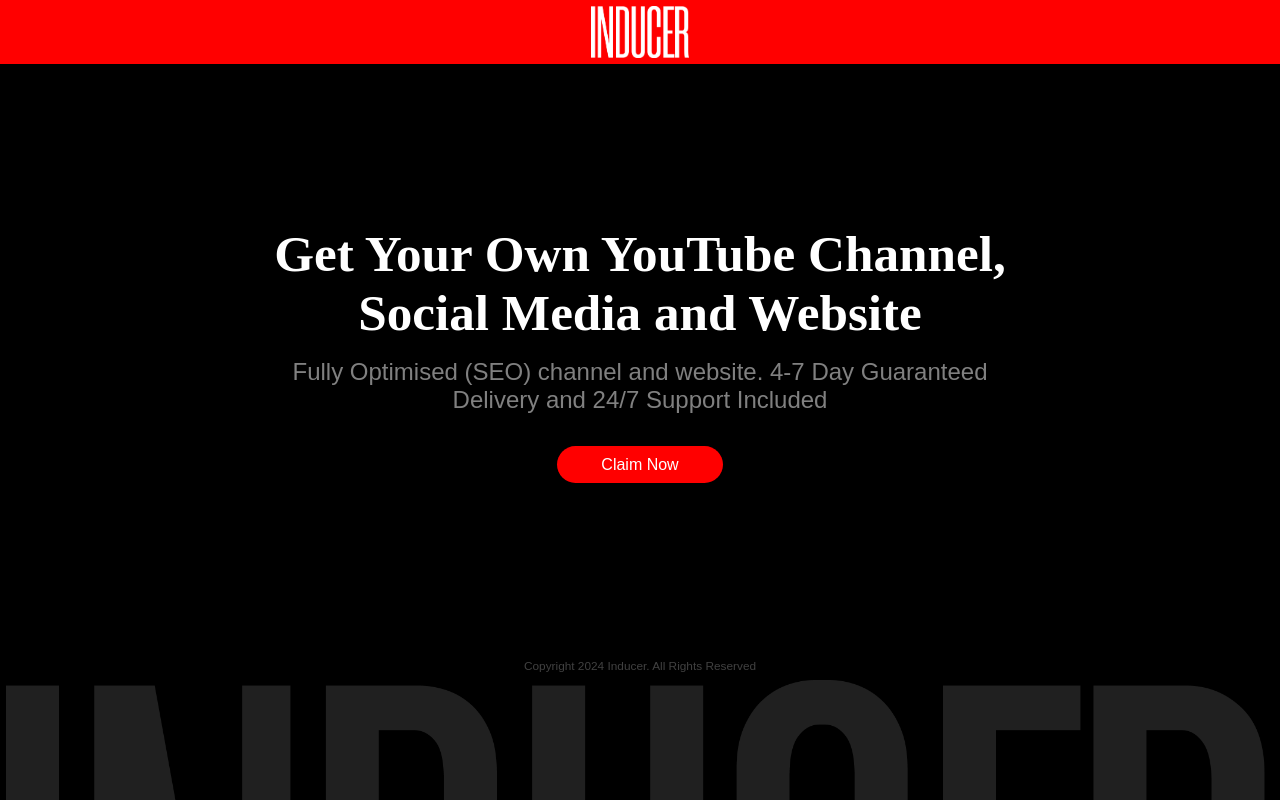
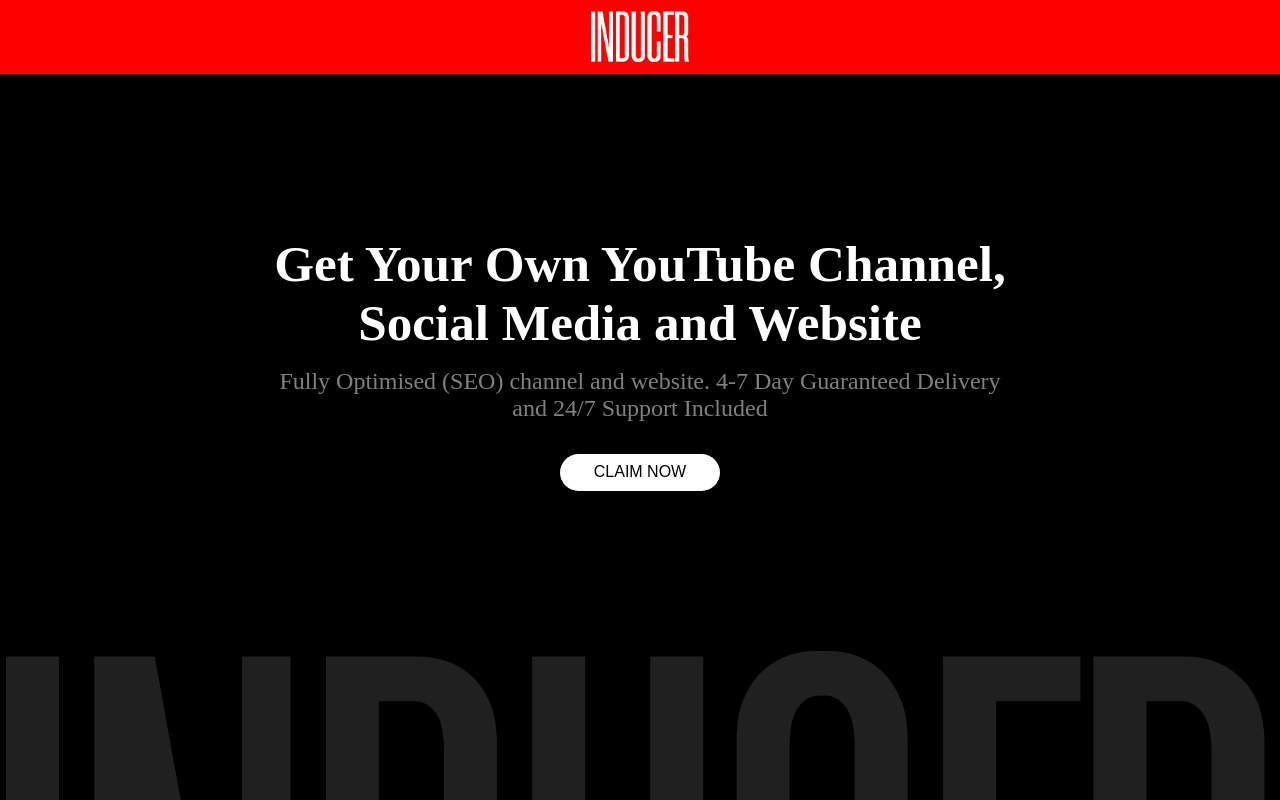
Before and after one commit to induce-r/induce-r.github.io, a plain HTML site: page index.html in a window 1280 px wide. Shown: the top 800 px of the page. Drawn offline with Linux system fonts and the light colour scheme.

Commit message:
Add files via upload

```diff
--- a/index.html
+++ b/index.html
@@ -8,21 +8,20 @@
             body {
                 background-color: #000000;
                 margin: 0;
-                font-family: sans-serif;
+                font-family: 'Times New Roman', Times, serif;
                 text-align: center;
             }
             .content {
                 display: block;
                 margin: 0;
-                padding-right: 1.2rem;
-                padding-left: 1.2rem;
+                padding-right: 1rem;
+                padding-left: 1rem;
                 margin-left: auto;
                 margin-right: auto;
                 max-width: 46rem;
             }
             h1 {
                 color: white;
-                font-family: 'Times New Roman', Times, serif;
             }
             h2 {
                 color: white;
@@ -48,19 +47,17 @@
         </style>
     </head>
     <body>
-        <nav id="navigation-bar" style="display: flex; align-items: center; background-color: transparent; width: 100%; position: relative; top: 0; left: 0; z-index: 3; height: auto; max-height: 100%; flex-grow: 1; flex-shrink: 0; flex-direction: column;">
-            <div style="margin-left: auto; margin-right: auto; height: 4rem; max-height: 4rem; background-color: red; display: flex; align-items: center; justify-content: center; width: 100%; box-sizing: border-box; user-select: none; -webkit-user-select: none;">
+        <nav id="navigation-bar" style="display: flex; align-items: center; background-color: transparent; width: 100%; position: relative; top: 0; left: 0; height: auto; max-height: 100%; flex-grow: 1; flex-shrink: 0; flex-direction: column;">
+            <div style="margin-left: auto; margin-right: auto; height: 4.6rem; max-height: 4.6rem; background-color: red; display: flex; align-items: center; justify-content: center; width: 100%; box-sizing: border-box; user-select: none; -webkit-user-select: none;">
                 <img src="inducer_path.png" style="display: block; height: 4rem; box-sizing: border-box; padding: 0.4rem; margin-left: auto; margin-right: auto;">
             </div>
         </nav>
-        <div style="display: block; padding-top: 10rem; padding-bottom: 10rem;">
+        <div style="display: block; margin-top: 10rem; margin-bottom: 9.6rem;">
             <h1 class="content">Get Your Own YouTube Channel, Social Media and Website</h1>
             <h2 class="content" style="opacity: 0.5; margin-top: 1rem;">Fully Optimised (SEO) channel and website. 4-7 Day Guaranteed Delivery and 24/7 Support Included</h2>
-            <a class="content" style="display: block; border: none; text-decoration: none; background-color: #ff0000; border-radius: 40rem; cursor: pointer; position: relative; width: 8rem; margin-top: 2rem;" href="https://forms.gle/AXdbB5g8n6sud4qU7"><p style="text-align: center; color: rgb(255, 255, 255); padding-bottom: 0.6rem; padding-top: 0.6rem; font-size: 1rem; font-weight: 500; font-family: sans-serif;">Claim Now</p></a>
+            <a class="content" style="display: block; border: none; text-decoration: none; background-color: #ffffff; border-radius: 40rem; cursor: pointer; position: relative; width: 8rem; margin-bottom: 0; margin-top: 2rem;" href="https://forms.gle/AXdbB5g8n6sud4qU7"><p style="text-align: center; color: rgb(0, 0, 0); padding-bottom: 0.6rem; padding-top: 0.6rem; font-size: 1rem; font-weight: 500; font-family: sans-serif;">CLAIM NOW</p></a>
         </div>
         <footer style="display: block; font-size: 0.74rem; width: 100%; color: white; opacity: 0.25;">
-            <caption>Copyright 2024 Inducer. All Rights Reserved
-            </caption>
             <img src="inducer_path.png" style="display: block; width: 100%; box-sizing: border-box; padding: 0.4rem; margin-left: auto; margin-right: auto; opacity: 0.5;">
         </footer>
     </body>
```
